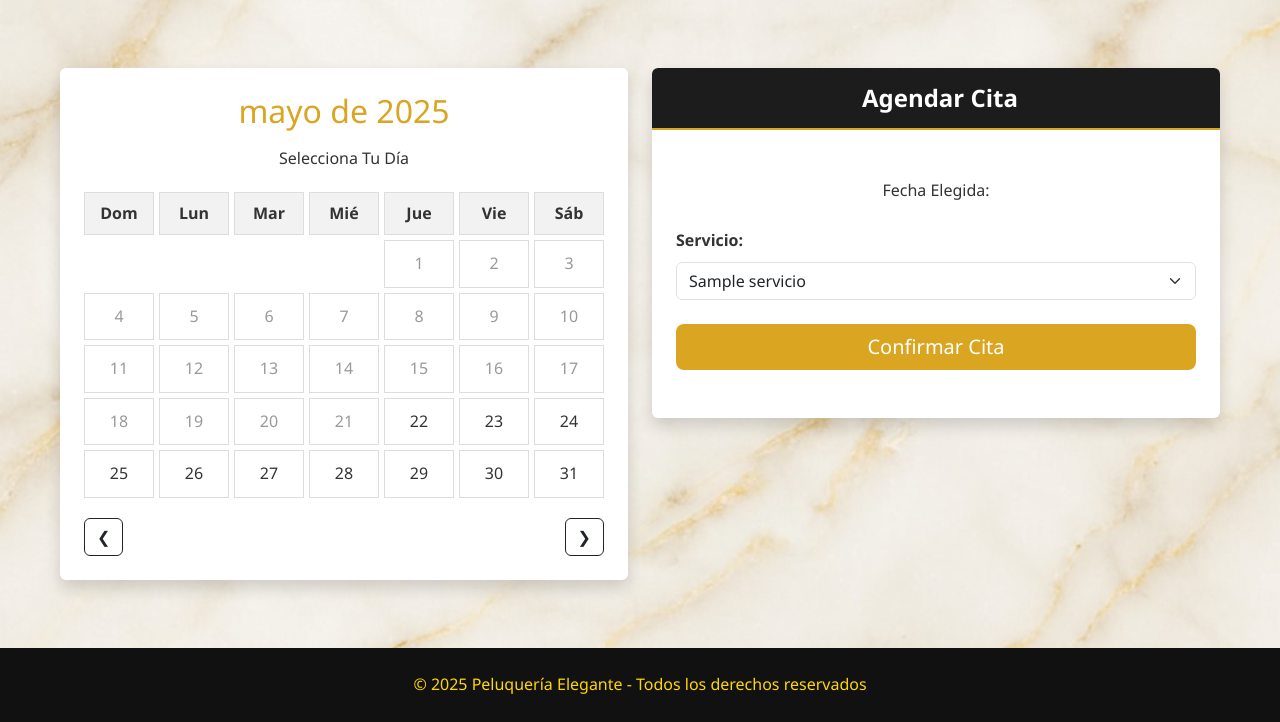
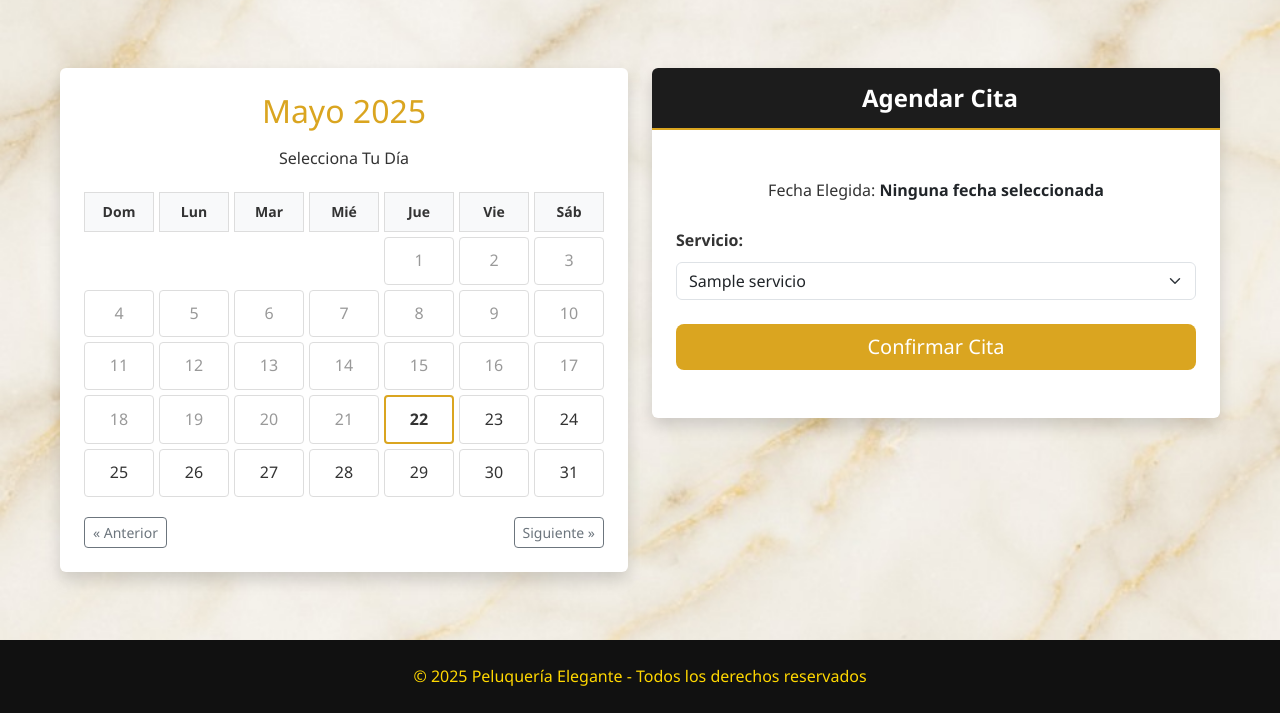
Before and after one commit to martinez836/peluqueria, a PHP site: page /peluqueria/agendarCita.php in a window 1280 px wide. Shown: the part 240-962 px from the top of the page. Run offline with PHP 8.4, Linux system fonts and the light colour scheme; the visitor is signed in with stand-in values (Sample User, id 1); tables that the repository leaves empty or names only in its code hold one stand-in row (values such as "Sample post").

Commit message:
actualizacion calendario usuarios con dias deshabilitados desde la base de datos

```diff
--- a/assets/js/agendar.js
+++ b/assets/js/agendar.js
@@ -1,100 +1,214 @@
 document.addEventListener("DOMContentLoaded", () => {
     const diasSemana = ['Dom', 'Lun', 'Mar', 'Mié', 'Jue', 'Vie', 'Sáb'];
+    const mesesNombres = ['Enero', 'Febrero', 'Marzo', 'Abril', 'Mayo', 'Junio',
+                         'Julio', 'Agosto', 'Septiembre', 'Octubre', 'Noviembre', 'Diciembre'];
+
     const calendar = document.getElementById('calendar');
     const mesTitulo = document.getElementById('mes-titulo');
     const controles = document.getElementById('calendar-controls');
+    const fechaSeleccionadaSpan = document.getElementById('fecha-seleccionada');
+    const inputFecha = document.getElementById('input-fecha');
+
+    // Verificar que todos los elementos existan
+    if (!calendar || !mesTitulo || !controles) {
+        console.error('Elementos del calendario no encontrados');
+        return;
+    }
+
     const hoy = new Date();
     let mesActual = hoy.getMonth();
     let anioActual = hoy.getFullYear();
     const hoySinHora = new Date(hoy.getFullYear(), hoy.getMonth(), hoy.getDate());
 
+    // Fechas deshabilitadas recibidas desde PHP
+    const fechasDeshabilitadas = window.fechasDeshabilitadas || [];
+    console.log('Fechas deshabilitadas:', fechasDeshabilitadas);
+
+    // Función mejorada para verificar si un día está deshabilitado
+    const esDiaDeshabilitado = (fechaTexto) => {
+        return fechasDeshabilitadas.includes(fechaTexto);
+    };
+
+    // Función para formatear fecha en español
+    const formatearFechaEspanol = (fecha) => {
+        const diasSemanaCompletos = ['domingo', 'lunes', 'martes', 'miércoles', 'jueves', 'viernes', 'sábado'];
+        const dia = diasSemanaCompletos[fecha.getDay()];
+        const diaNumero = fecha.getDate();
+        const mes = mesesNombres[fecha.getMonth()].toLowerCase();
+        const anio = fecha.getFullYear();
+
+        return `${dia}, ${diaNumero} de ${mes} de ${anio}`;
+    };
+
     // Crear botones de navegación
     const btnAnterior = document.createElement('button');
-    btnAnterior.innerHTML = '❮';
-    btnAnterior.className = 'btn btn-outline-dark';
+    btnAnterior.innerHTML = '&laquo; Anterior';
+    btnAnterior.className = 'btn btn-outline-secondary btn-sm';
+    btnAnterior.style.fontSize = '14px';
     btnAnterior.addEventListener('click', () => {
         if (mesActual === 0) {
             mesActual = 11;
-            anioActual--;
+            anioActual = anioActual - 1;
         } else {
-            mesActual--;
+            mesActual = mesActual - 1;
         }
         renderizarCalendario(mesActual, anioActual);
     });
 
     const btnSiguiente = document.createElement('button');
-    btnSiguiente.innerHTML = '❯';
-    btnSiguiente.className = 'btn btn-outline-dark';
+    btnSiguiente.innerHTML = 'Siguiente &raquo;';
+    btnSiguiente.className = 'btn btn-outline-secondary btn-sm';
+    btnSiguiente.style.fontSize = '14px';
     btnSiguiente.addEventListener('click', () => {
         if (mesActual === 11) {
             mesActual = 0;
-            anioActual++;
+            anioActual = anioActual + 1;
         } else {
-            mesActual++;
+            mesActual = mesActual + 1;
         }
         renderizarCalendario(mesActual, anioActual);
     });
 
-    // Insertar botones al DOM
+    // Limpiar controles previos y agregar botones
+    controles.innerHTML = '';
     controles.appendChild(btnAnterior);
     controles.appendChild(btnSiguiente);
 
     function renderizarCalendario(mes, anio) {
+        // Limpiar calendario
         calendar.innerHTML = '';
 
-        // Título del mes
-        mesTitulo.textContent = new Date(anio, mes).toLocaleDateString('es-ES', {
-            month: 'long',
-            year: 'numeric'
-        });
+        // Actualizar título del mes
+        const tituloMes = `${mesesNombres[mes]} ${anio}`;
+        mesTitulo.textContent = tituloMes;
+        mesTitulo.style.textTransform = 'capitalize';
 
-        // Encabezado de días
+        // Crear encabezados de días de la semana
         diasSemana.forEach(dia => {
             const div = document.createElement('div');
             div.className = 'encabezado-dia';
             div.textContent = dia;
+            div.style.fontWeight = 'bold';
+            div.style.backgroundColor = '#f8f9fa';
+            div.style.border = '1px solid #ddd';
+            div.style.padding = '8px 0';
+            div.style.fontSize = '14px';
             calendar.appendChild(div);
         });
 
+        // Calcular días del mes
         const primerDia = new Date(anio, mes, 1);
         const ultimoDia = new Date(anio, mes + 1, 0);
         const totalDias = ultimoDia.getDate();
+        const diaSemanaInicio = primerDia.getDay(); // 0 = domingo, 1 = lunes, etc.
 
-        for (let i = 0; i < primerDia.getDay(); i++) {
+        // Agregar celdas vacías al inicio si es necesario
+        for (let i = 0; i < diaSemanaInicio; i++) {
             const vacio = document.createElement('div');
+            vacio.style.border = '1px solid transparent';
             calendar.appendChild(vacio);
         }
 
+        // Crear celdas para cada día del mes
         for (let dia = 1; dia <= totalDias; dia++) {
-            const fecha = new Date(anio, mes, dia);
+            const fechaCompleta = new Date(anio, mes, dia);
+            const fechaTexto = `${anio}-${String(mes + 1).padStart(2, '0')}-${String(dia).padStart(2, '0')}`;
+
             const celda = document.createElement('div');
             celda.className = 'celda-dia';
             celda.textContent = dia;
+            celda.dataset.fecha = fechaTexto;
+            celda.style.minHeight = '40px';
+            celda.style.display = 'flex';
+            celda.style.alignItems = 'center';
+            celda.style.justifyContent = 'center';
 
-            if (fecha < hoySinHora) {
+            // Verificar si es una fecha pasada
+            const esFechaPasada = fechaCompleta < hoySinHora;
+
+            // Verificar si está en las fechas deshabilitadas
+            const estaDeshabilitada = esDiaDeshabilitado(fechaTexto);
+
+            // Aplicar estilos según el estado del día
+            if (esFechaPasada || estaDeshabilitada) {
                 celda.classList.add('deshabilitado');
+                celda.style.color = '#999';
+                celda.style.cursor = 'not-allowed';
+                celda.style.backgroundColor = '#f5f5f5';
+                celda.style.pointerEvents = 'none';
+            } else {
+                celda.style.cursor = 'pointer';
+                celda.addEventListener('mouseenter', () => {
+                    if (!celda.classList.contains('active')) {
+                        celda.style.backgroundColor = '#ffe066';
+                    }
+                });
+                celda.addEventListener('mouseleave', () => {
+                    if (!celda.classList.contains('active')) {
+                        celda.style.backgroundColor = '';
+                    }
+                });
             }
 
-            celda.addEventListener('click', () => {
-                if (fecha < hoySinHora) return;
-
-                document.querySelectorAll('.celda-dia').forEach(c => c.classList.remove('active'));
-                celda.classList.add('active');
-
-                document.getElementById('fecha-seleccionada').textContent = fecha.toLocaleDateString('es-ES', {
-                    weekday: 'long',
-                    year: 'numeric',
-                    month: 'long',
-                    day: 'numeric'
-                });
-
-                const fechaTexto = `${anio}-${String(mes + 1).padStart(2, '0')}-${String(dia).padStart(2, '0')}`;
-                document.getElementById('input-fecha').value = fechaTexto;
-            });
+            // Resaltar el día actual
+            if (fechaCompleta.getTime() === hoySinHora.getTime()) {
+                celda.style.fontWeight = 'bold';
+                celda.style.border = '2px solid goldenrod';
+            }
 
             calendar.appendChild(celda);
         }
     }
 
+    // Manejar clics en las celdas de días
+    calendar.addEventListener("click", (event) => {
+        const celda = event.target;
+
+        // Verificar que sea una celda de día válida y no esté deshabilitada
+        if (!celda.classList.contains("celda-dia") ||
+            celda.classList.contains("deshabilitado") ||
+            !celda.dataset.fecha) {
+            return;
+        }
+
+        // Remover selección previa
+        document.querySelectorAll('.celda-dia.active').forEach(c => {
+            c.classList.remove('active');
+            c.style.backgroundColor = '';
+            c.style.color = '';
+        });
+
+        // Marcar como activo
+        celda.classList.add('active');
+        celda.style.backgroundColor = 'goldenrod';
+        celda.style.color = 'white';
+
+        // Actualizar fecha seleccionada en la interfaz
+        const fechaSeleccionada = new Date(celda.dataset.fecha + 'T00:00:00');
+        const fechaFormateada = formatearFechaEspanol(fechaSeleccionada);
+
+        if (fechaSeleccionadaSpan) {
+            fechaSeleccionadaSpan.textContent = fechaFormateada;
+            fechaSeleccionadaSpan.style.color = 'goldenrod';
+            fechaSeleccionadaSpan.style.fontWeight = 'bold';
+        }
+
+        // Actualizar input oculto para el formulario
+        if (inputFecha) {
+            inputFecha.value = celda.dataset.fecha;
+        }
+
+        console.log('Fecha seleccionada:', celda.dataset.fecha);
+    });
+
+    // Renderizar calendario inicial
     renderizarCalendario(mesActual, anioActual);
+
+    // Mostrar mensaje inicial
+    if (fechaSeleccionadaSpan) {
+        fechaSeleccionadaSpan.textContent = 'Ninguna fecha seleccionada';
+        fechaSeleccionadaSpan.style.color = '#666';
+    }
+
+    console.log('Calendario inicializado correctamente');
 });
--- a/views/usuario/agendarCita.php
+++ b/views/usuario/agendarCita.php
@@ -3,65 +3,89 @@
 require_once '../../models/consultas.php';
 $consultas = new consultas();
 $servicios = $consultas->traer_servicios();
+$fechasDeshabilitadas = $consultas->traerFechasDeshabilitadas(); // array ['YYYY-MM-DD', ...]
 ?>
 <!DOCTYPE html>
 <html lang="es">
 
 <head>
-    <meta charset="UTF-8">
+    <meta charset="UTF-8" />
     <title>Agendar Cita - Peluquería Elegante</title>
 
     <!-- Bootstrap -->
-    <link href="https://cdn.jsdelivr.net/npm/bootstrap@5.3.2/dist/css/bootstrap.min.css" rel="stylesheet">
+    <link href="https://cdn.jsdelivr.net/npm/bootstrap@5.3.2/dist/css/bootstrap.min.css" rel="stylesheet" />
 
     <!-- Estilo personalizado -->
+    <link rel="stylesheet" href="../../assets/css/estilo.css" />
 
-    <link rel="stylesheet" href="../../assets/css/estilo.css">
+    <style>
+        .celda-dia.deshabilitado {
+            color: #999 !important;
+            cursor: not-allowed !important;
+            pointer-events: none;
+            background-color: transparent !important;
+        }
+        .celda-dia.active {
+            background-color: goldenrod;
+            color: white;
+            border-radius: 4px;
+        }
+        .encabezado-dia {
+            font-weight: bold;
+            text-align: center;
+        }
+        #calendar {
+            display: grid;
+            grid-template-columns: repeat(7, 1fr);
+            gap: 5px;
+            user-select: none;
+        }
+        .celda-dia {
+            padding: 10px 0;
+            text-align: center;
+            border: 1px solid #ddd;
+            cursor: pointer;
+            border-radius: 4px;
+            transition: background-color 0.3s ease;
+        }
+        .celda-dia:hover:not(.deshabilitado) {
+            background-color: #ffe066;
+        }
+    </style>
 </head>
 
 <body class="fondo" style="background-color: #f8f8f8;">
-
-    <!-- Header -->
     <header class="text-center py-4" style="background-color: #111; color: gold;">
         <h1>Estilos Dairo</h1>
         <p>¡Reserva tu cita con estilo!</p>
-        <?php if(isset($_SESSION['documento'])) { ?>
-            <h4>Bienvenido: <?php echo $_SESSION['nombres']; ?></h4>
+        <?php if (isset($_SESSION['documento'])) { ?>
+            <h4>Bienvenido: <?php echo htmlspecialchars($_SESSION['nombres']); ?></h4>
         <?php } ?>
     </header>
 
-    <!-- Navbar -->
     <nav class="d-flex justify-content-center gap-4 py-3" style="background-color: #222;">
         <a href="./index.php" style="color: gold; text-decoration: none;">Inicio</a>
         <a href="./productos.php" style="color: gold; text-decoration: none;">Productos</a>
         <a href="./agendarCita.php" style="color: gold; text-decoration: none;">Citas</a>
-        <?php if(isset($_SESSION['documento'])) { ?>
+        <?php if (isset($_SESSION['documento'])) { ?>
             <a href="../../controllers/logOut.php" style="color: gold; text-decoration: none;">Cerrar Sesión</a>
         <?php } ?>
     </nav>
 
-    <!-- Contenido principal -->
     <div class="container my-5">
         <div class="row align-items-start g-4">
-            <!-- Calendario -->
             <div class="col-md-6 d-flex flex-column">
                 <div class="bg-white p-4 rounded shadow w-100 h-100">
                     <h2 id="mes-titulo" class="text-center mb-3" style="color: goldenrod;"></h2>
                     <p class="text-center">Selecciona Tu Día</p>
                     <div class="calendar" id="calendar"></div>
-        <!-- Botones de navegación del calendario -->
-        <div id="calendar-controls" class="d-flex justify-content-between mt-3">
-            <!-- Botones se insertan desde JS -->
-        </div>
+                    <div id="calendar-controls" class="d-flex justify-content-between mt-3"></div>
                 </div>
             </div>
 
-
-            <!-- Formulario o inicio de sesión -->
             <div class="col-md-6 d-flex flex-column">
                 <div class="bg-white p-0 rounded shadow w-100 h-100 overflow-hidden">
-        <?php if(isset($_SESSION['documento'])){ ?>
-            <!-- Encabezado del formulario de agendar cita -->
+                    <?php if (isset($_SESSION['documento'])) { ?>
                         <div class="w-100 py-3 px-4" style="background-color: #1c1c1c; color: white; border-bottom: 2px solid goldenrod;">
                             <div class="d-flex align-items-center justify-content-center">
                                 <i class="bi bi-calendar-check me-2" style="color: goldenrod; font-size: 1.5rem;"></i>
@@ -69,19 +93,18 @@
                             </div>
                         </div>
 
-            <!-- Cuerpo del formulario -->
                         <div class="px-4 py-5">
                             <p class="text-center">Fecha Elegida: <span id="fecha-seleccionada" class="fw-bold text-dark"></span></p>
 
                             <form action="../../controllers/crear_cita.php" method="POST" class="agenda-form mt-4">
-                    <input type="hidden" name="fecha" id="input-fecha">
-                    <input type="hidden" name="cedula" class="form-control" value="<?php echo $_SESSION['documento'] ?>" required>
+                                <input type="hidden" name="fecha" id="input-fecha" />
+                                <input type="hidden" name="cedula" class="form-control" value="<?php echo htmlspecialchars($_SESSION['documento']); ?>" required />
 
                                 <div class="mb-4">
                                     <label for="servicio" class="form-label fw-semibold">Servicio:</label>
                                     <select name="servicio" class="form-select" required>
                                         <?php while ($row = mysqli_fetch_assoc($servicios)) { ?>
-                                <option value="<?php echo $row['idservicios']; ?>"><?php echo $row['nombreServicio']; ?></option>
+                                            <option value="<?php echo $row['idservicios']; ?>"><?php echo htmlspecialchars($row['nombreServicio']); ?></option>
                                         <?php } ?>
                                     </select>
                                 </div>
@@ -94,39 +117,35 @@
                             </form>
                         </div>
                     <?php } else { ?>
-    <!-- Contenedor estilo tarjeta -->
                         <div class="bg-white p-0 rounded shadow w-100 overflow-hidden">
-
-        <!-- Encabezado del formulario -->
                             <div class="w-100 py-3 px-4 text-center" style="background-color: #1c1c1c; color: white; border-bottom: 2px solid goldenrod;">
                                 <h4 class="fw-bold mb-0">Iniciar Sesión</h4>
                             </div>
 
-        <!-- Cuerpo del formulario -->
                             <div class="px-4 py-5">
                                 <p class="text-center mb-4">Accede a tu cuenta para agendar una cita</p>
                                 <?php if (isset($_SESSION['mensaje_error'])): ?>
                                     <div class="alert alert-danger text-center fw-semibold">
-                    <?= $_SESSION['mensaje_error']; ?>
+                                        <?= htmlspecialchars($_SESSION['mensaje_error']); ?>
                                     </div>
                                     <?php unset($_SESSION['mensaje_error']); ?>
                                 <?php endif; ?>
                                 <form action="../../controllers/iniciar_sesion.php" method="POST" class="agenda-form">
-                <input type="hidden" name="desdeAgendar" value="1">
+                                    <input type="hidden" name="desdeAgendar" value="1" />
 
                                     <div class="mb-4">
                                         <label for="documento" class="form-label fw-semibold">Documento de identidad</label>
-                    <input type="number" name="documento" id="documento" class="form-control" placeholder="Ingresa tu número de documento" required>
+                                        <input type="number" name="documento" id="documento" class="form-control" placeholder="Ingresa tu número de documento" required />
                                     </div>
 
                                     <div class="mb-4">
                                         <label for="contrasena" class="form-label fw-semibold">Contraseña</label>
-                    <input type="password" name="contrasena" id="contrasena" class="form-control" placeholder="Ingresa tu contraseña" required>
+                                        <input type="password" name="contrasena" id="contrasena" class="form-control" placeholder="Ingresa tu contraseña" required />
                                     </div>
 
                                     <div class="d-flex justify-content-between align-items-center mb-4">
                                         <div class="form-check">
-                        <input class="form-check-input" type="checkbox" id="recordarme">
+                                            <input class="form-check-input" type="checkbox" id="recordarme" />
                                             <label class="form-check-label" for="recordarme">Recordarme</label>
                                         </div>
                                         <a href="../recuperar.php" style="color: goldenrod; text-decoration: none;">¿Olvidaste tu contraseña?</a>
@@ -145,20 +164,23 @@
                             </div>
                         </div>
                     <?php } ?>
-
                 </div>
             </div>
         </div>
     </div>
 
-    <!-- Footer -->
     <footer class="text-center py-4 mt-5" style="background-color: #111; color: gold;">
         &copy; 2025 Peluquería Elegante - Todos los derechos reservados
     </footer>
 
-    <!-- Scripts -->
+    <!-- Pasamos fechas deshabilitadas para JS externo -->
+    <script>
+        window.fechasDeshabilitadas = <?php echo json_encode($fechasDeshabilitadas); ?> || [];
+    </script>
+
+    <!-- Aquí debes incluir tu JS externo que renderiza el calendario -->
     <script src="../../assets/js/agendar.js"></script>
-    <script src="https://cdn.jsdelivr.net/npm/bootstrap@5.3.2/dist/js/bootstrap.bundle.min.js"></script>
+
 </body>
 
 </html>
```
Also changed, not shown: assets/js/calendarioAdmin.js (+25 -4 lines). Lines whose indentation alone changed are shown as unchanged.
